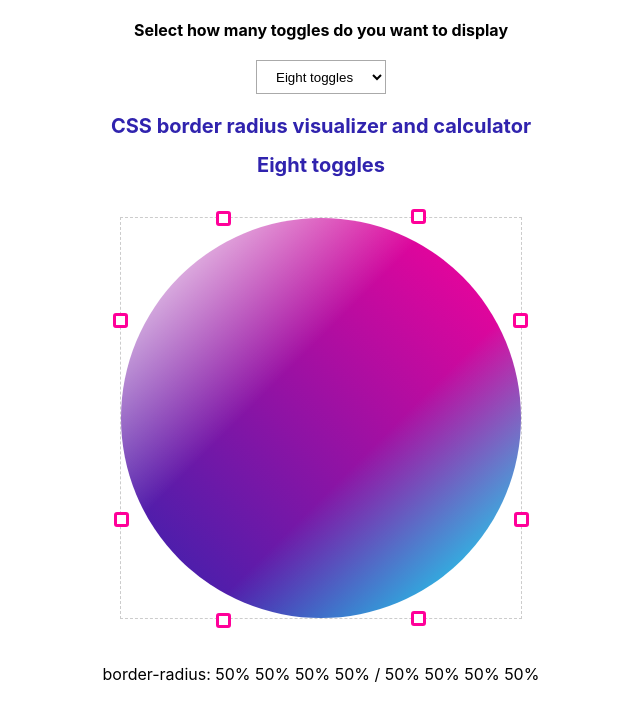
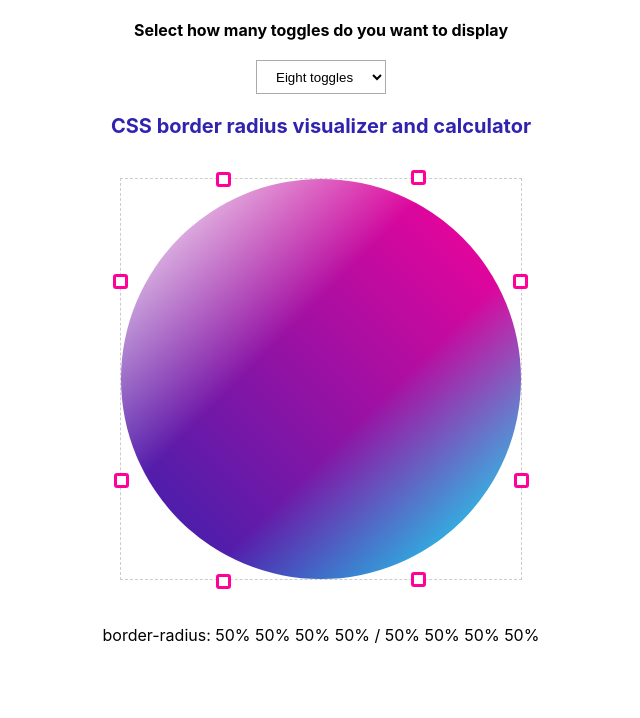
Before and after one commit to mattoofahad/border-radius, a React (Create React App) app: page / in a window 1280 px wide. Shown: the top 718 px of the page, without its empty margins (319-959 px from the left). Built offline with nearby package versions, Linux system fonts and the light colour scheme; the HTML template or start-up script is replaced by a standard one.

Commit message:
Hided h2

```diff
--- a/src/components/Title.js
+++ b/src/components/Title.js
@@ -1,10 +1,10 @@
 import React from "react";
 
-const Title = (props) => {
+const Title = () => {
   return (
     <div className="title">
       <h1>CSS border radius visualizer and calculator </h1>
-      <h2>{props.title}</h2>
+      {/* <h2>{props.title}</h2> */}
     </div>
   );
 };
```
